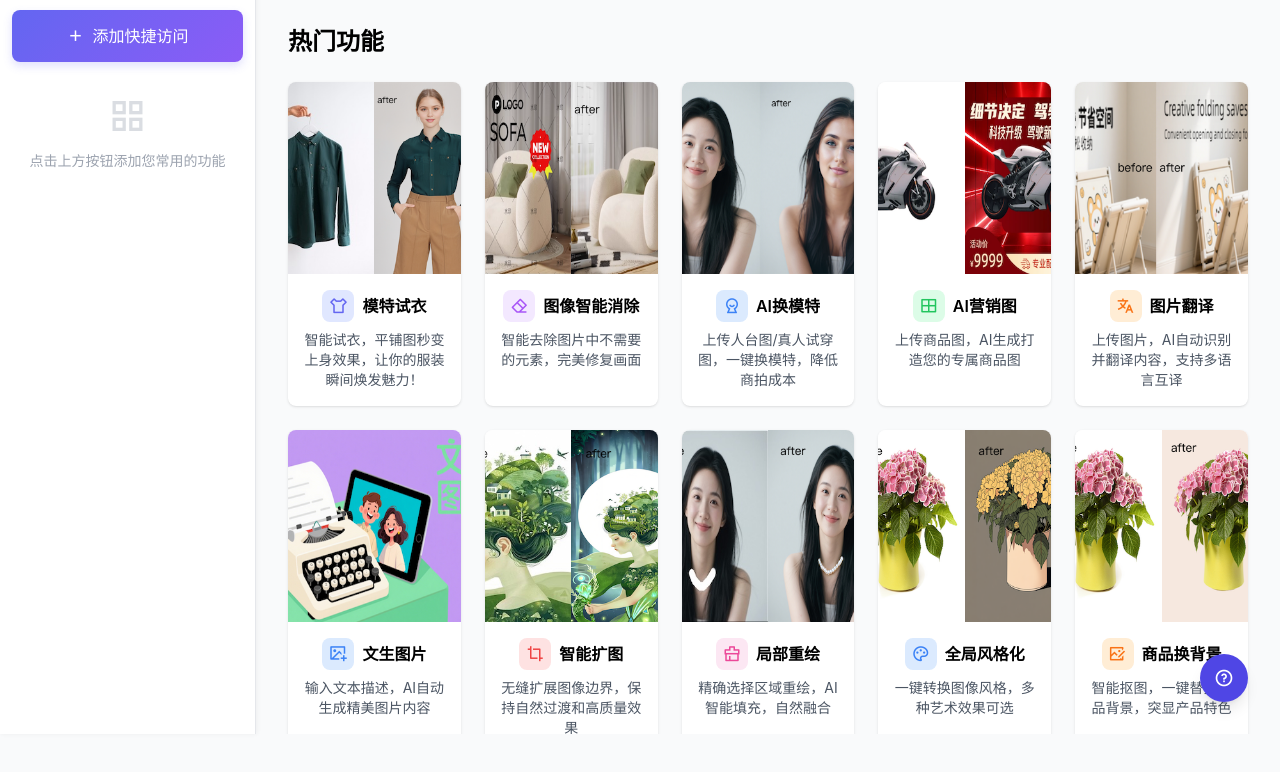
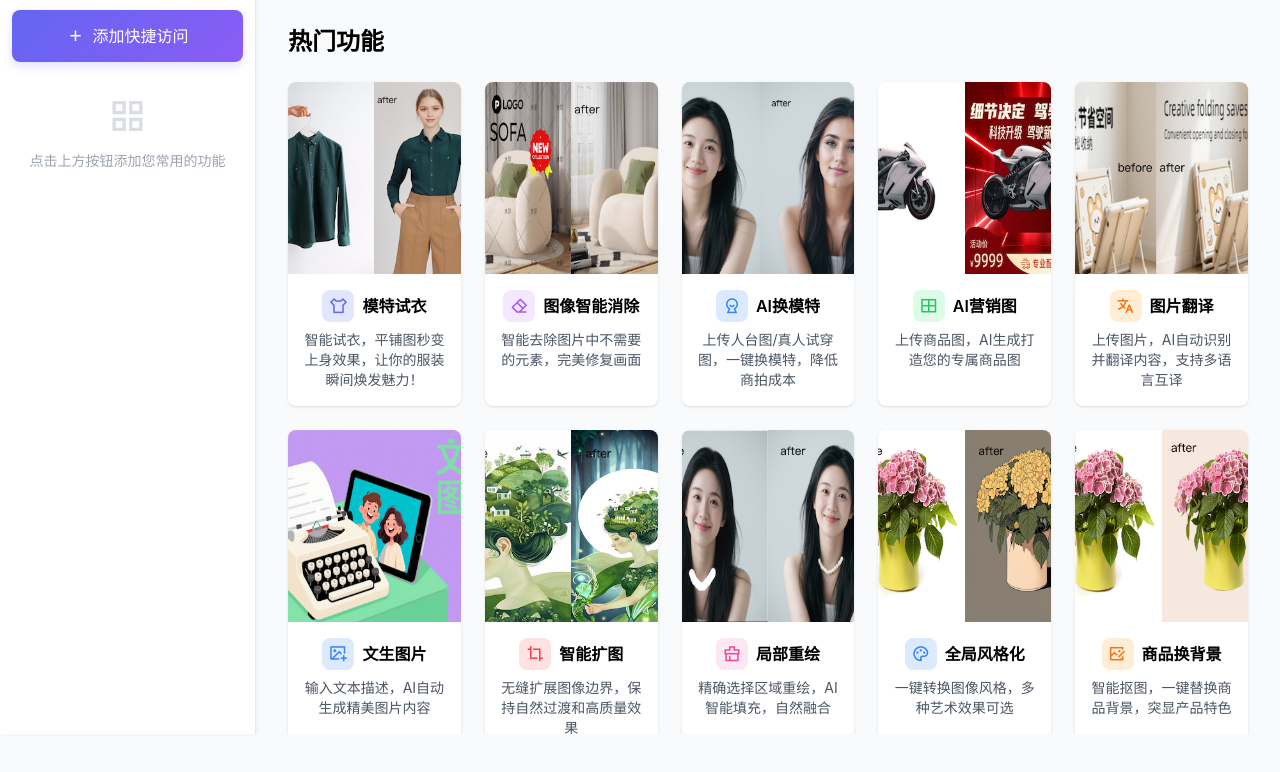
Before and after one commit to lipy3724/yinghuo, a website: page index.html in a window 1280 px wide. Shown: the part 66-838 px from the top of the page. Drawn offline with nearby package versions, Linux system fonts and the light colour scheme.

Commit message:
删除右下角的帮助按钮

```diff
--- a/index.html
+++ b/index.html
@@ -1823,11 +1823,6 @@
         </div>
     </div>
 
-    <!-- 添加帮助按钮 -->
-    <div class="fixed bottom-8 right-8 w-12 h-12 bg-indigo-600 rounded-full flex items-center justify-center shadow-lg cursor-pointer hover:bg-indigo-700">
-        <i class="ri-question-line text-white text-xl"></i>
-    </div>
-
     <script>
         document.addEventListener('DOMContentLoaded', function() {
             // 获取用户信息
```
